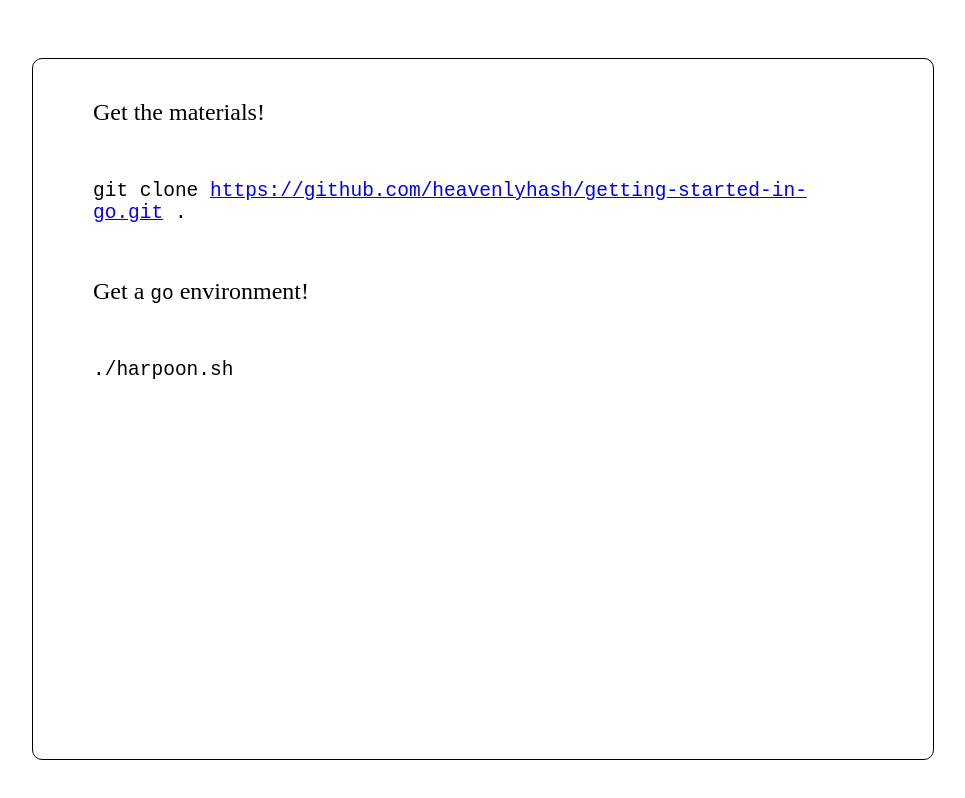
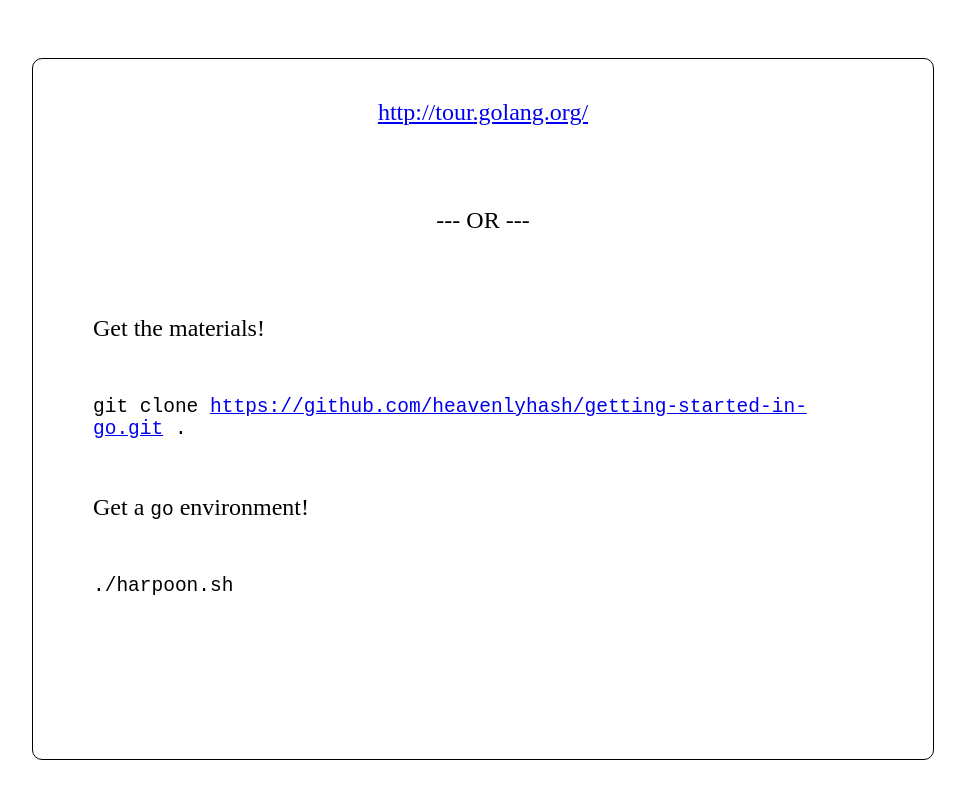
Before and after one commit to warpfork/getting-started-in-go, a plain HTML site: page propaganda/index.html in a window 1280 px wide. Shown: the whole page, without its empty margins (166-1131 px from the left). Drawn offline with Linux system fonts and the light colour scheme.

Commit message:
If you haven't see the golang tour yet... it's the bee's knees.

```diff
--- a/propaganda/index.html
+++ b/propaganda/index.html
@@ -40,6 +40,14 @@
 <body>
 	<div class=page>
 		<div class=content>
+			<center><a href="http://tour.golang.org/">http://tour.golang.org/</a></center>
+			<br>
+			<br>
+			<br>
+			<center>--- OR ---</center>
+			<br>
+			<br>
+			<br>
 			Get the materials!
 			<br>
 			<br>
```
